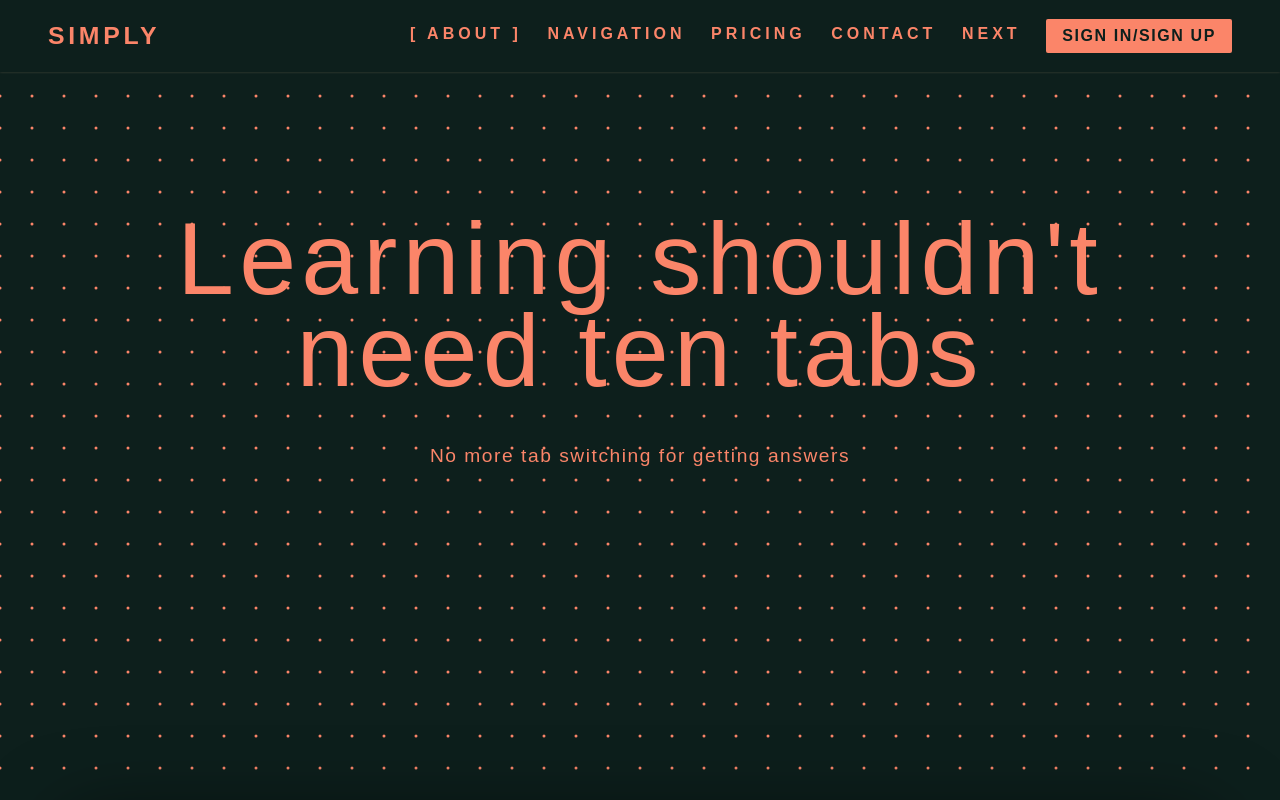
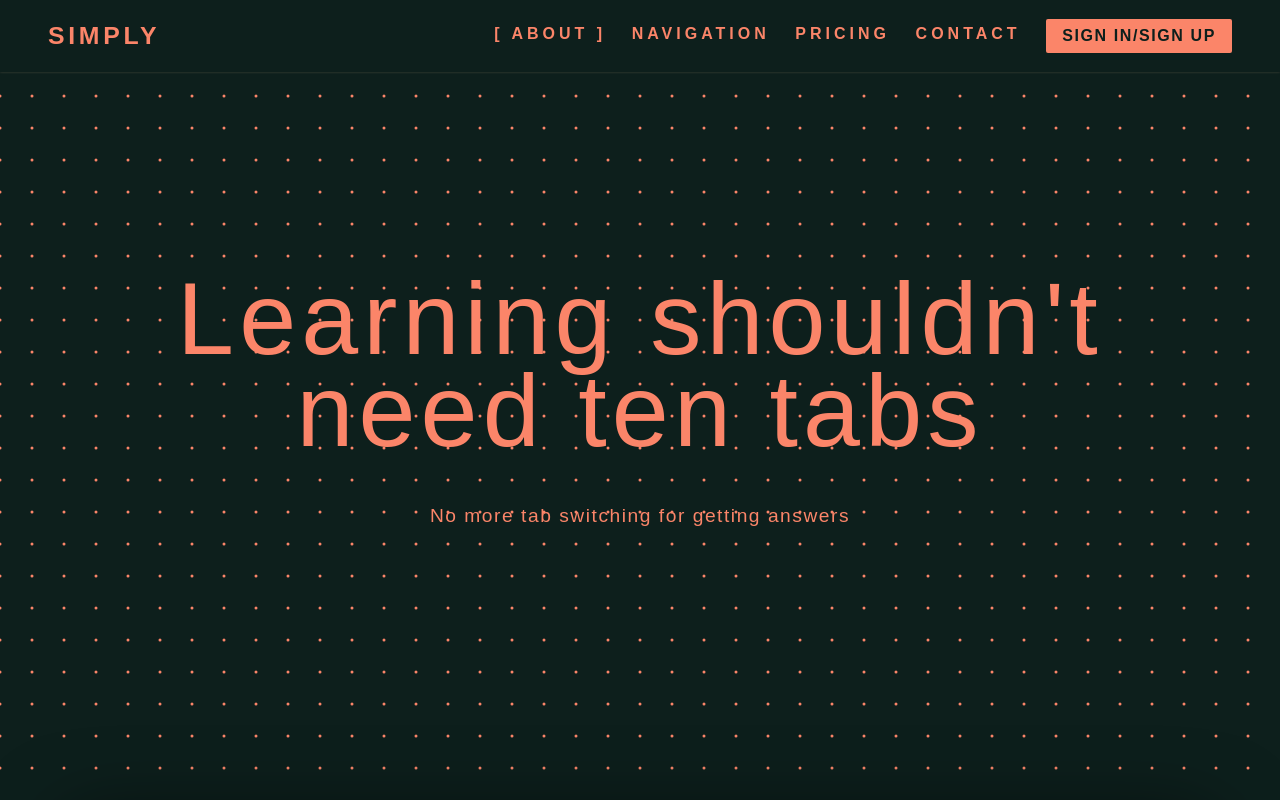
Before and after one commit to Shreyasnalle/RAG_Learning_Assistant, a React app in the folder frontend/frontend_code/: page / in a window 1280 px wide. Shown: the top 800 px of the page. Built offline with nearby package versions, Linux system fonts and the light colour scheme; the HTML template or start-up script is replaced by a standard one.

Commit message:
polishing the landing page

```diff
--- a/frontend/frontend_code/pages/landing_page.jsx
+++ b/frontend/frontend_code/pages/landing_page.jsx
@@ -1,4 +1,4 @@
-import React, { useEffect, useRef } from 'react';
+import React, { useEffect, useRef, useState } from 'react';
 
 const PricingVisual = () => {
   const canvasRef = useRef(null);
@@ -114,6 +114,7 @@ const PricingVisual = () => {
 
 export default function LandingPage() {
   const canvasRef = useRef(null);
+  const [activeHighlight, setActiveHighlight] = useState(null);
 
   useEffect(() => {
     const canvas = canvasRef.current;
@@ -220,9 +221,22 @@ export default function LandingPage() {
     };
   }, []);
 
-  const navItem = (text) => (
+  const navItem = (text, targetId) => {
+    const handleClick = (e) => {
+      e.preventDefault();
+      const element = document.getElementById(targetId);
+      if (element) {
+        element.scrollIntoView({ behavior: 'smooth', block: 'center' });
+        if (targetId !== 'contact') {
+          setActiveHighlight(targetId);
+          setTimeout(() => setActiveHighlight(null), 1000);
+        }
+      }
+    };
+
+    return (
       <div style={{ position: 'relative', display: 'inline-block' }} className="nav-link-wrapper">
-      <a href="#" className="nav-link" style={{
+        <a href={`#${targetId}`} onClick={handleClick} className="nav-link" style={{
           position: 'relative',
           color: '#fb8569',
           textDecoration: 'none',
@@ -251,6 +265,7 @@ export default function LandingPage() {
         />
       </div>
     );
+  };
 
   return (
     <div style={{
@@ -359,11 +374,10 @@ export default function LandingPage() {
           gap: '2vw',
           alignItems: 'center'
         }}>
-          {navItem('[ ABOUT ]')}
-          {navItem('NAVIGATION')}
-          {navItem('PRICING')}
-          {navItem('CONTACT')}
-          {navItem('NEXT')}
+          {navItem('[ ABOUT ]', 'about')}
+          {navItem('NAVIGATION', 'navigation')}
+          {navItem('PRICING', 'pricing')}
+          {navItem('CONTACT', 'contact')}
 
           <a href="#" className="signup-btn">
             SIGN IN/SIGN UP
@@ -380,7 +394,7 @@ export default function LandingPage() {
         justifyContent: 'center',
         alignItems: 'center',
         height: '100vh',
-        padding: '0 8vw 15vh 8vw',
+        padding: '0 8vw',
         textAlign: 'center',
         gap : '2rem',
         boxSizing: 'border-box'
@@ -420,7 +434,11 @@ export default function LandingPage() {
         boxSizing: 'border-box',
       }}>
         {/* About Part */}
-        <div>
+        <div id="about" style={{
+          transform: activeHighlight === 'about' ? 'scale(1.025)' : 'scale(1)',
+          transition: 'transform 0.8s cubic-bezier(0.16, 1, 0.3, 1)',
+          transformOrigin: 'center'
+        }}>
           <div style={{ display: 'flex', justifyContent: 'space-between', alignItems: 'baseline', width: '100%', fontSize: '1rem', fontWeight: 'bold', letterSpacing: '0.15em' }}>
             <span>ABOUT</span>
             <span>PART [01]</span>
@@ -474,7 +492,11 @@ export default function LandingPage() {
         <div style={{ height: '100px' }} />
 
         {/* Navigation Part */}
-        <div>
+        <div id="navigation" style={{
+          transform: activeHighlight === 'navigation' ? 'scale(1.025)' : 'scale(1)',
+          transition: 'transform 0.8s cubic-bezier(0.16, 1, 0.3, 1)',
+          transformOrigin: 'center'
+        }}>
           <div style={{ display: 'flex', justifyContent: 'space-between', alignItems: 'baseline', width: '100%', fontSize: '1rem', fontWeight: 'bold', letterSpacing: '0.15em'}}>
             <span>NAVIGATION</span>
             <span>PART [02]</span>
@@ -518,7 +540,7 @@ export default function LandingPage() {
       </section>
 
       {/* Pricing Section (Part 04) */}
-      <section style={{
+      <section id="pricing" style={{
         position: 'relative',
         zIndex: 5,
         width: '90%',
@@ -528,6 +550,9 @@ export default function LandingPage() {
         padding: '60px 48px',
         boxShadow: '0 20px 80px rgba(0, 0, 0, 0.6)',
         boxSizing: 'border-box',
+        transform: activeHighlight === 'pricing' ? 'scale(1.025)' : 'scale(1)',
+        transition: 'transform 0.8s cubic-bezier(0.16, 1, 0.3, 1)',
+        transformOrigin: 'center'
       }}>
         <div style={{ display: 'flex', justifyContent: 'space-between', alignItems: 'baseline', width: '100%', fontSize: '1rem', fontWeight: 'bold', letterSpacing: '0.15em' }}>
           <span>PRICING</span>
@@ -647,7 +672,7 @@ export default function LandingPage() {
       </section>
 
       {/* Footer Section */}
-      <footer style={{
+      <footer id="contact" style={{
         position: 'relative',
         zIndex: 5,
         width: '100%',
@@ -703,14 +728,12 @@ export default function LandingPage() {
         {/* Middle border bar */}
         <div style={{ height: '1.5px', backgroundColor: 'rgba(251, 133, 105, 0.25)', width: '100%', margin: '24px 0' }} />
 
-        {/* Explore Section */}
+        {/* Features Section */}
         <div style={{ textAlign: 'left', marginBottom: '40px' }}>
-          <h4 style={{ fontSize: '1.1rem', fontWeight: '700', letterSpacing: '0.15em', textTransform: 'uppercase', margin: '0 0 16px 0' }}>Explore</h4>
+          <h4 style={{ fontSize: '1.1rem', fontWeight: '700', letterSpacing: '0.15em', textTransform: 'uppercase', margin: '0 0 16px 0' }}>FEATURES</h4>
           <div style={{ display: 'flex', gap: '32px', flexWrap: 'wrap', fontSize: '0.9rem', fontWeight: '600', letterSpacing: '0.1em' }}>
-            <a href="#about" style={{ color: 'inherit', textDecoration: 'none' }}>ABOUT</a>
-            <a href="#navigation" style={{ color: 'inherit', textDecoration: 'none' }}>NAVIGATION</a>
-            <a href="#pricing" style={{ color: 'inherit', textDecoration: 'none' }}>PRICING</a>
-            <a href="#signup" style={{ color: 'inherit', textDecoration: 'none' }}>SIGN IN/SIGN UP</a>
+            <span style={{ opacity: 0.8 }}>RETRIEVAL</span>
+            <span style={{ opacity: 0.8 }}>SUMMARY</span>
           </div>
         </div>
 
```
Lines whose indentation alone changed are shown as unchanged.
